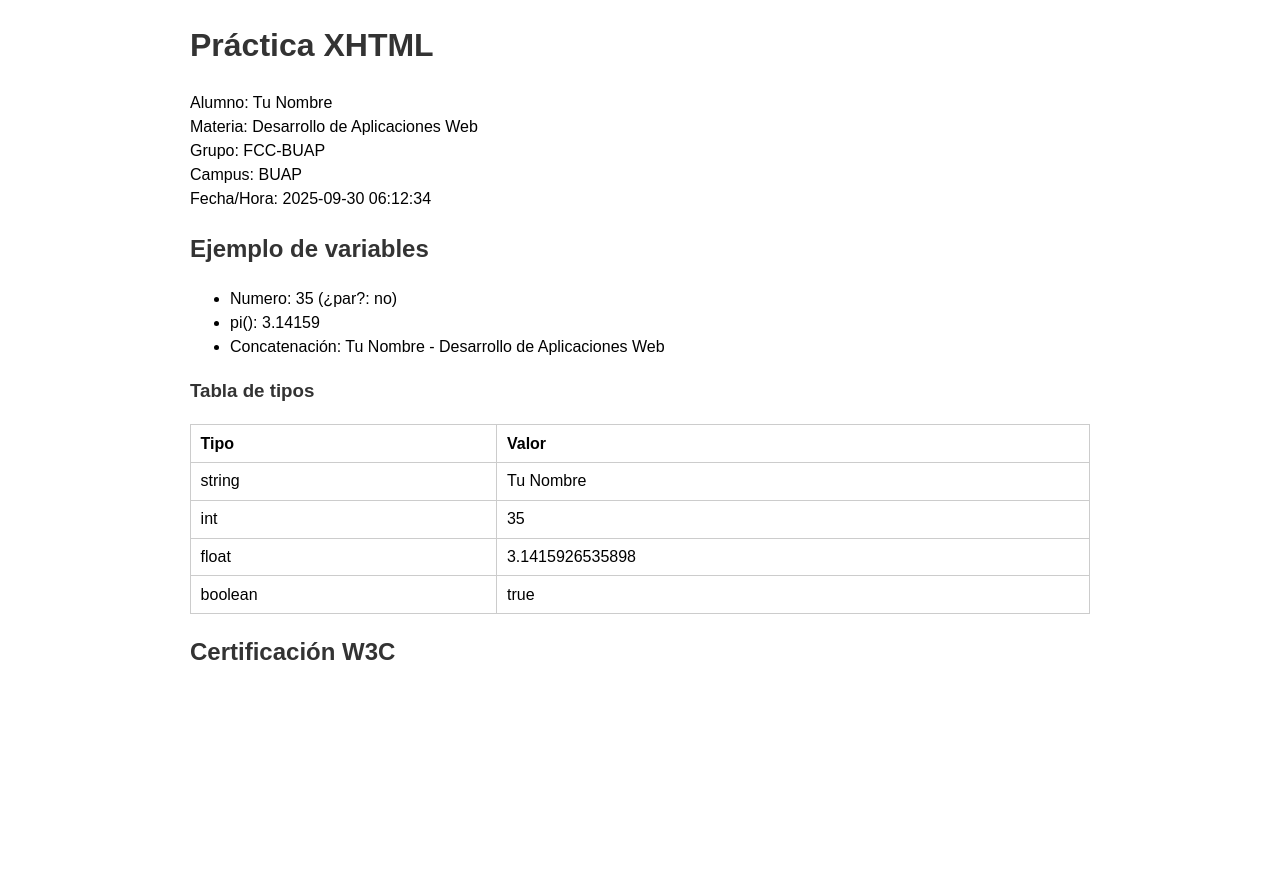
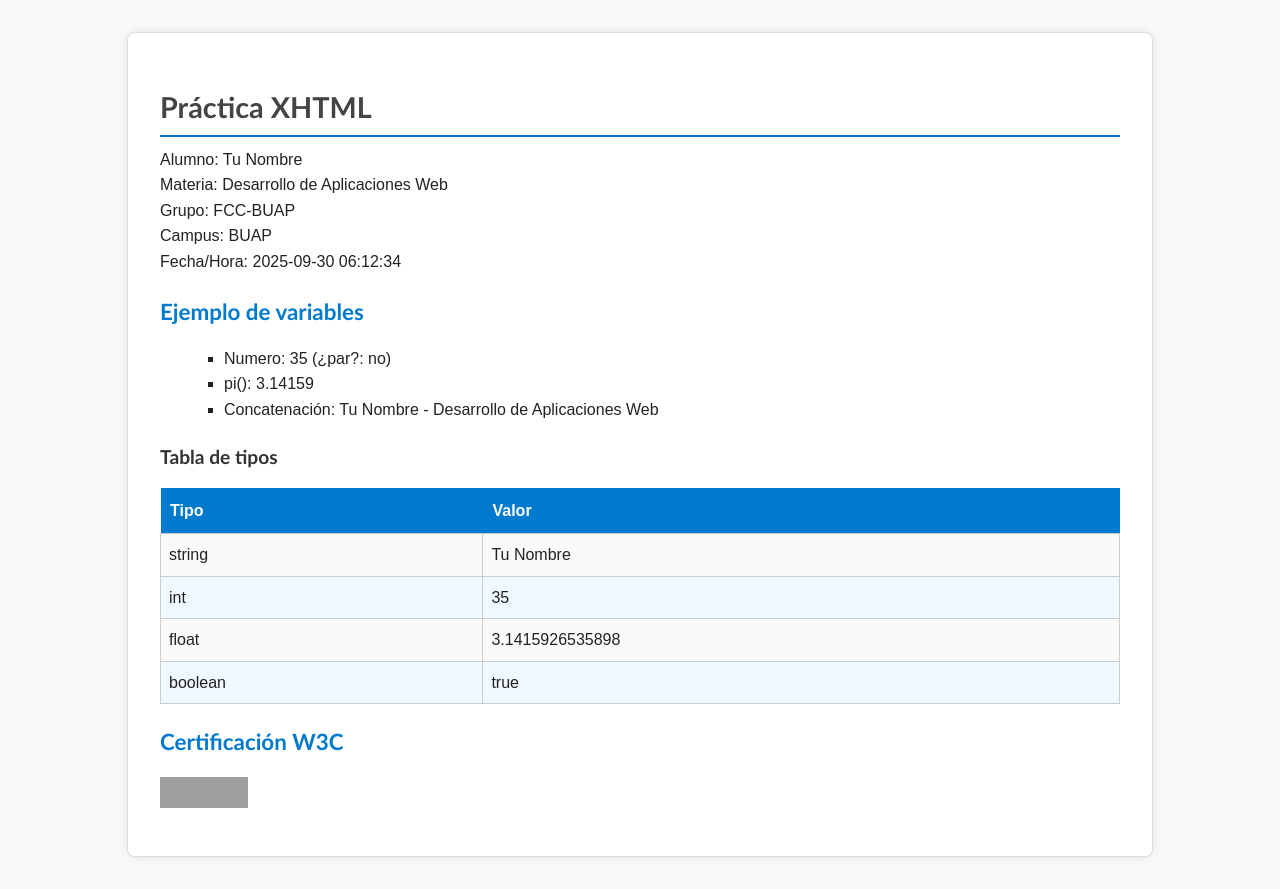
Before and after one commit to BitCoderSB/tecweb, a PHP site: page / in a window 1280 px wide. Before the commit the page ends 660 px from the top, so only its background shows below. Run offline with PHP 8.4, Linux system fonts and the light colour scheme; grey boxes are pictures that could not be loaded.

Commit message:
docs(practica-xhtml): snippet de validación W3C

```diff
--- a/practicas/practica-xhtml/assets/style.css
+++ b/practicas/practica-xhtml/assets/style.css
@@ -1,22 +1,86 @@
-#page {
-    max-width: 900px;
-    margin: auto;
-    font-family: sans-serif;
-    line-height: 1.5;
+/* ===== Estilo general ===== */
+body {
+    background-color: #f9f9f9;
+    font-family: Arial, Helvetica, sans-serif;
+    color: #222;
+    line-height: 1.6;
+    margin: 0;
+    padding: 0;
 }
 
-h1, h2, h3 {
+#page {
+    max-width: 960px;
+    margin: 2rem auto;
+    padding: 2rem;
+    background: #ffffff;
+    border: 1px solid #ddd;
+    border-radius: 8px;
+    /* esto pasa la validación */
+    box-shadow: 0 0 10px rgba(0, 0, 0, 0.1);
+}
+
+/* ===== Títulos ===== */
+h1,
+h2,
+h3 {
+    font-family: "Trebuchet MS", Verdana, sans-serif;
+    color: #444;
+    margin-top: 1.2rem;
+    margin-bottom: 0.6rem;
+}
+
+h1 {
+    font-size: 1.8em;
+    border-bottom: 2px solid #007acc;
+    padding-bottom: 0.3rem;
+}
+
+h2 {
+    font-size: 1.4em;
+    color: #007acc;
+}
+
+h3 {
+    font-size: 1.2em;
     color: #333;
 }
 
+/* ===== Párrafos y listas ===== */
+p {
+    margin: 0.5rem 0;
+}
+
+ul {
+    list-style-type: square;
+    margin-left: 1.5rem;
+}
+
+/* ===== Tabla ===== */
 table {
     border-collapse: collapse;
     width: 100%;
     margin: 1rem 0;
 }
 
-th, td {
-    border: 1px solid #ccc;
-    padding: .4rem .6rem;
+th {
+    background: #007acc;
+    color: #fff;
+    padding: 0.6rem;
     text-align: left;
 }
+
+td {
+    border: 1px solid #ccc;
+    padding: 0.5rem;
+    background: #fafafa;
+}
+
+tr:nth-child(even) td {
+    background: #f0f8ff;
+}
+
+/* ===== Certificación ===== */
+#page h2+p img {
+    margin-top: 0.5rem;
+    border: none;
+}
--- a/practicas/practica-xhtml/index.php
+++ b/practicas/practica-xhtml/index.php
@@ -58,6 +58,12 @@ function e($s) { return htmlspecialchars((string)$s, ENT_QUOTES, 'UTF-8'); }
         </table>
 
         <h2>Certificación W3C</h2>
-        </div>
+        <p>
+            <a href="https://validator.w3.org/check?uri=referer">
+                <img src="https://www.w3.org/Icons/valid-xhtml10"
+                    alt="Valid XHTML 1.0 Strict" height="31" width="88" />
+            </a>
+        </p>
+    </div>
 </body>
 </html>
```
Also changed, not shown: practicas/practica-xhtml/index-validado.html (added, +51 -0 lines).
